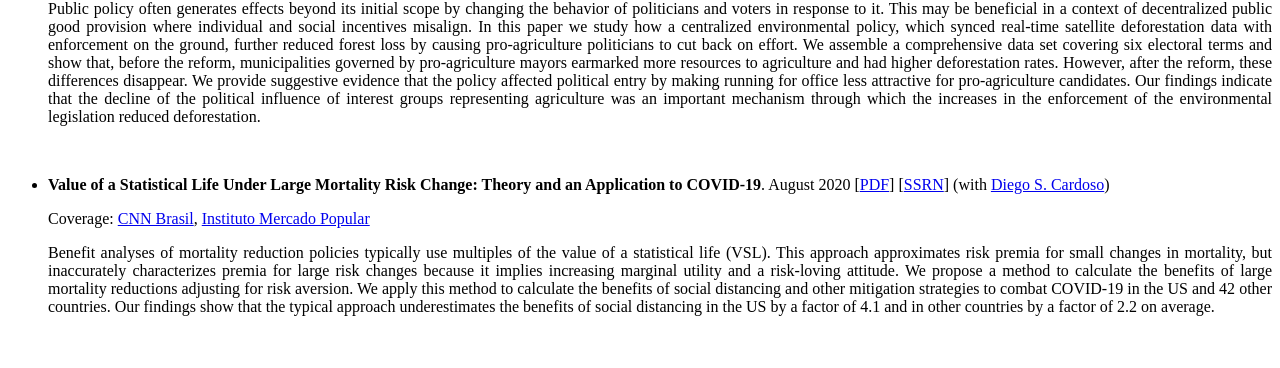
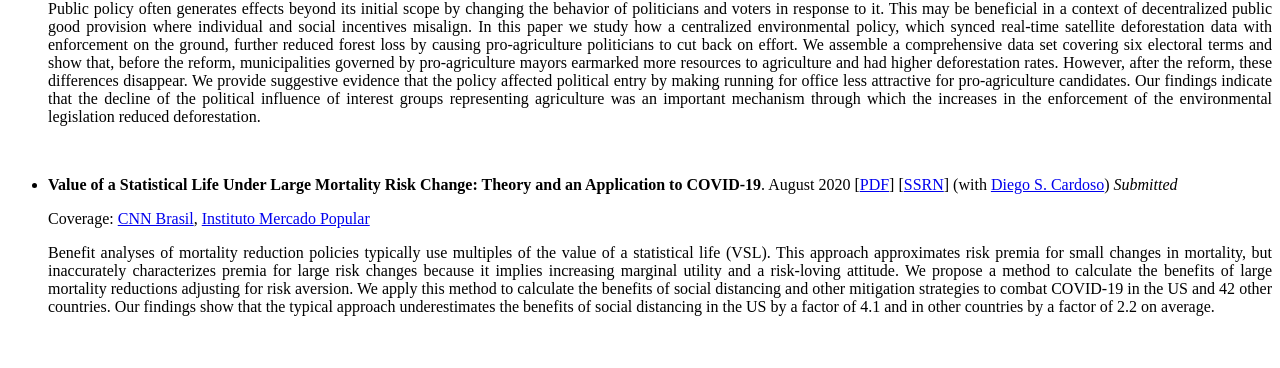
Before and after one commit to rdahis/rdahis.github.io, a Jekyll site: the page built from 1-research.md, in a window 1280 px wide. Shown: the part 771-1139 px from the top of the page. Built offline with Jekyll 4.4.1, drawn with Linux system fonts in a browser that asks for light colours; a script that is not in the unit is left out.

Commit message:
Update 1-research.md

```diff
--- a/1-research.md
+++ b/1-research.md
@@ -32,7 +32,7 @@
    <p style="text-align: justify;"> Public policy often generates effects beyond its initial scope by changing the behavior of politicians and voters in response to it. This may be beneficial in a context of decentralized public good provision where individual and social incentives misalign. In this paper we study how a centralized environmental policy, which synced real-time satellite deforestation data with enforcement on the ground, further reduced forest loss by causing pro-agriculture politicians to cut back on effort. We assemble a comprehensive data set covering six electoral terms and show that, before the reform, municipalities governed by pro-agriculture mayors earmarked more resources to agriculture and had higher deforestation rates. However, after the reform, these differences disappear. We provide suggestive evidence that the policy affected political entry by making running for office less attractive for pro-agriculture candidates. Our findings indicate that the decline of the political influence of interest groups representing agriculture was an important mechanism through which the increases in the enforcement of the environmental legislation reduced deforestation. </p>
 
 <br>
-- **Value of a Statistical Life Under Large Mortality Risk Change: Theory and an Application to COVID-19**. August 2020 [[PDF](/files/papers/CD_VSL.pdf){:target="_blank"}] [[SSRN](https://papers.ssrn.com/abstract=3599529){:target="_blank"}] (with [Diego S. Cardoso](https://sites.google.com/view/diegocardoso/){:target="_blank"})
+- **Value of a Statistical Life Under Large Mortality Risk Change: Theory and an Application to COVID-19**. August 2020 [[PDF](/files/papers/CD_VSL.pdf){:target="_blank"}] [[SSRN](https://papers.ssrn.com/abstract=3599529){:target="_blank"}] (with [Diego S. Cardoso](https://sites.google.com/view/diegocardoso/){:target="_blank"}) _Submitted_
 
     Coverage: [CNN Brasil](https://www.cnnbrasil.com.br/nacional/2020/04/22/quarentena-intensiva-traria-beneficio-de-r-298-bi-por-mes-ao-pais-diz-pesquisa){:target="_blank"}, [Instituto Mercado Popular](https://mercadopopular.org/economia/os-beneficios-economicos-do-distanciamento-social/){:target="_blank"}
 
```
